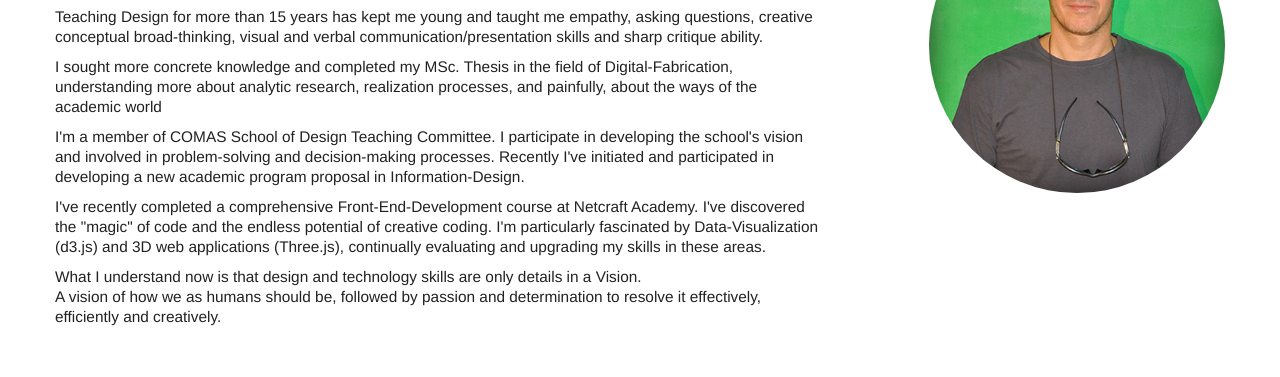
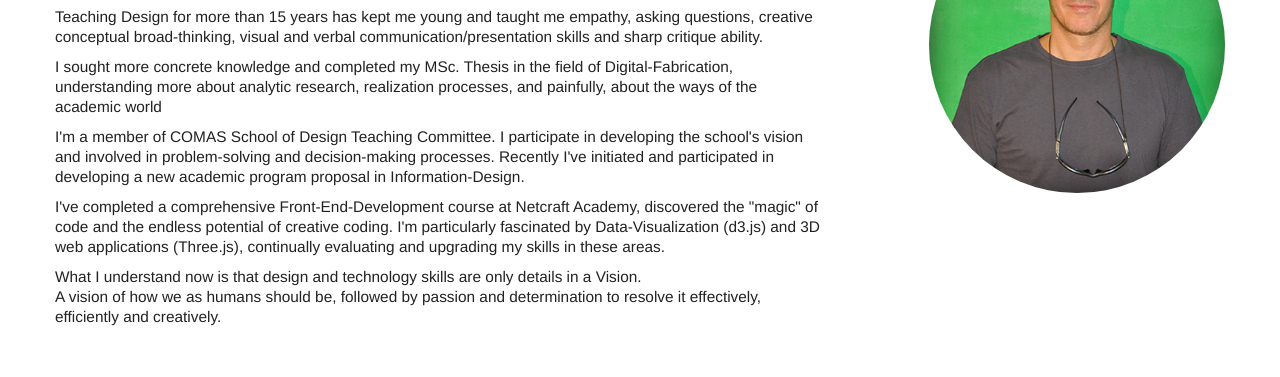
Before and after one commit to gilnakar/CV, a plain HTML site: page index.html in a window 1280 px wide. Shown: the part 293-670 px from the top of the page. Drawn offline with nearby package versions, Linux system fonts and the light colour scheme.

Commit message:
more content fixes

```diff
--- a/index.html
+++ b/index.html
@@ -102,7 +102,7 @@
                         </p>
 
                         <p>
-                        I've recently completed a comprehensive Front-End-Development course at Netcraft Academy. I've discovered the "magic" of code and the endless potential of creative coding.
+                        I've completed a comprehensive Front-End-Development course at Netcraft Academy, discovered the "magic" of code and the endless potential of creative coding.
                         I'm particularly fascinated by Data-Visualization (d3.js) and 3D web applications (Three.js), continually evaluating and upgrading my skills in these areas.
                         <p>
 
```
